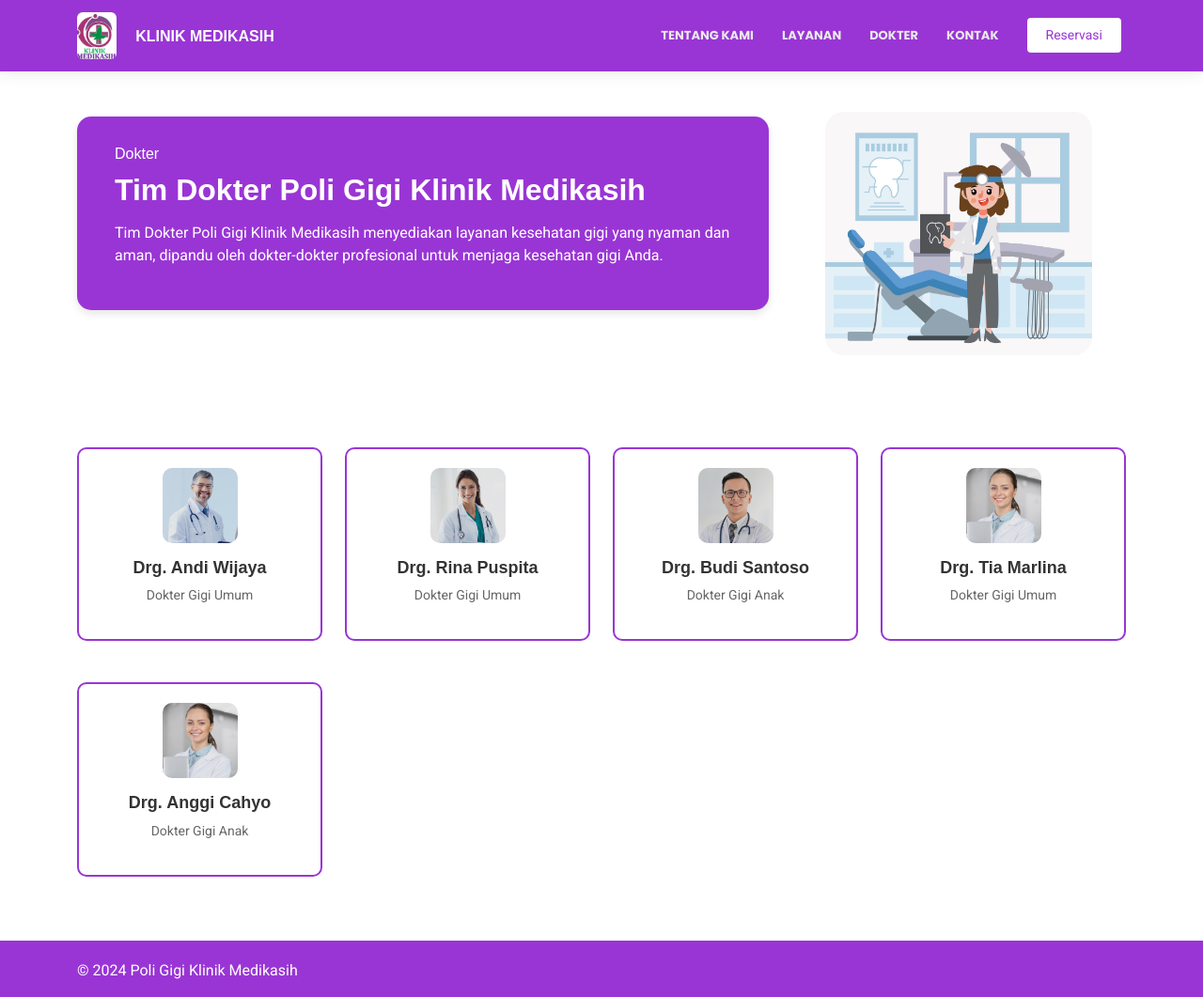
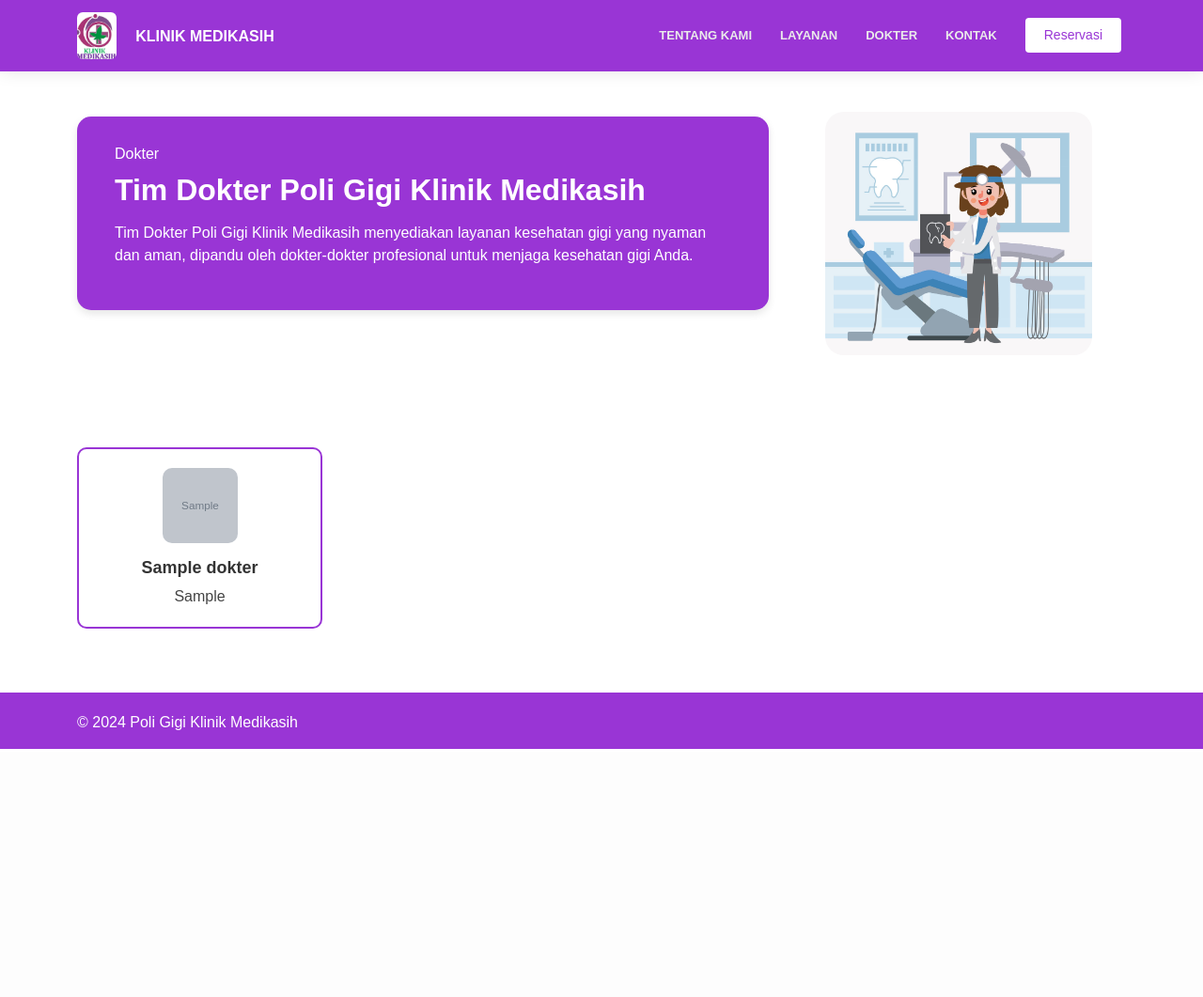
Before and after one commit to Divarizky/website-poli-gigi-klinik-pratama-pppl, a PHP site: page /website-poli-gigi-klinik-pratama-pppl/pages/doctor.php in a window 1280 px wide. Shown: the whole page at 94% size. After the commit the page ends 797 px from the top, so only its background shows below. Run offline with PHP 8.4, Linux system fonts and the light colour scheme; tables that the repository leaves empty or names only in its code hold one stand-in row (values such as "Sample post"); grey boxes marked "Sample" are stand-in pictures.

Commit message:
Menghubungkan Database dari Halaman Admin dengan Halaman User dan Menyesuaikan Font pada Halaman User.
Menghubungkan Database di Halaman Admin dengan Halaman User:
1. Menampilkan jadwal klinik sesuai dengan data dokter yang sudah ditambahkan di tabel dokter pada Halaman Admin.
2. Menampilkan data dokter pada halaman dokter di Halaman User sesuai dengan data dokter yang sudah ditambahkan di tabel dokter pada Halaman Admin.

```diff
--- a/Admin/config/process_delete_data.php
+++ b/Admin/config/process_delete_data.php
@@ -1,9 +1,9 @@
 <?php
 // Memulai session
 session_start();
-if (!isset($_SESSION['username']) || time() > $_SESSION['expire_time']) {
+if (!isset($_SESSION['username']) || !isset($_SESSION['id_admin']) || time() > $_SESSION['expire_time']) {
   session_destroy();
-  header('Location: ../Admin/pages/login.html');
+  header('Location: ../pages/login.html');
   exit();
 }
 $_SESSION['expire_time'] = time() + 1800; // Perpanjang sesi 30 menit
@@ -43,6 +43,7 @@
     $stmtDelete = $conn->prepare($sqlDelete);
     $stmtDelete->bind_param("i", $id);
   } elseif ($type === 'pasien') {
+
     // Hapus data pasien dari database
     $sqlDelete = "DELETE FROM tb_pasien WHERE id_pasien = ?";
     $stmtDelete = $conn->prepare($sqlDelete);
--- a/Admin/index.php
+++ b/Admin/index.php
@@ -73,10 +73,10 @@
                                     echo "<td>" . $no++ . "</td>";
 
                                     // Menampilkan path foto dokter berdasarkan id_dokter
-                                    $photoPath = "../Admin/assets/images/placeholder.jpg"; // Default path jika gambar tidak ditemukan
+                                    $photoPath = "assets/images/placeholder.jpg"; // Default path jika gambar tidak ditemukan
 
                                     if (!empty($dokter['foto_dokter'])) {
-                                        $filePath = "../Admin/assets/images/" . $dokter['foto_dokter'];
+                                        $filePath = "assets/images/" . $dokter['foto_dokter'];
 
                                         // Tambahkan validasi file_exists dan id_dokter
                                         if (file_exists($filePath)) {
--- a/assets/css/main.css
+++ b/assets/css/main.css
@@ -12,9 +12,9 @@
 --------------------------------------------------------------*/
 /* Fonts */
 :root {
-  --default-font: "Roboto",  system-ui, -apple-system, "Segoe UI", Roboto, "Helvetica Neue", Arial, "Noto Sans", "Liberation Sans", sans-serif, "Apple Color Emoji", "Segoe UI Emoji", "Segoe UI Symbol", "Noto Color Emoji";
-  --heading-font: "Raleway",  sans-serif;
-  --nav-font: "Poppins",  sans-serif;
+  --default-font: "Rubik",  sans-serif, Arial;
+  --heading-font: "Rubik",  sans-serif;
+  --nav-font: "Rubik",  sans-serif;
   --footer-font: "Rubik"
 }
 
--- a/pages/doctor.php
+++ b/pages/doctor.php
@@ -1,4 +1,12 @@
-<?php include("../template/header.php"); ?>
+<?php
+include("../template/header.php");
+
+// konfigurasi database
+include('../Admin/config/config_query.php');
+
+// Ambil data dokter dari database
+$result_dokter = bacaSemuaDokter();
+?>
 
 <!DOCTYPE html>
 <html lang="en">
@@ -59,51 +67,29 @@
 
         <!-- Daftar Dokter -->
         <div class="row mt-5 text-center g-4">
-        <div class="col-md-3 col-6">
-          <div class="doctor-card">
-            <div class="doctor-icon">
-              <img src="assets/img/doctors/doctors-1.jpg" alt="Dokter Icon">
-            </div>
-            <h6 class="mt-3 fw-bold">Drg. Andi Wijaya</h6>
-            <p>Dokter Gigi Umum</p>
-          </div>
-        </div>
-        <div class="col-md-3 col-6">
-          <div class="doctor-card">
-            <div class="doctor-icon">
-              <img src="assets/img/doctors/doctors-2.jpg" alt="Dokter Icon">
-            </div>
-            <h6 class="mt-3 fw-bold">Drg. Rina Puspita</h6>
-            <p>Dokter Gigi Umum</p>
-          </div>
-        </div>
-        <div class="col-md-3 col-6">
-          <div class="doctor-card">
-            <div class="doctor-icon">
-              <img src="assets/img/doctors/doctors-3.jpg" alt="Dokter Icon">
-            </div>
-            <h6 class="mt-3 fw-bold">Drg. Budi Santoso</h6>
-            <p>Dokter Gigi Anak</p>
-          </div>
-        </div>
-        <div class="col-md-3 col-6">
-          <div class="doctor-card">
-            <div class="doctor-icon">
-              <img src="assets/img/doctors/doctors-4.jpg" alt="Dokter Icon">
-            </div>
-            <h6 class="mt-3 fw-bold">Drg. Tia Marlina</h6>
-            <p>Dokter Gigi Umum</p>
-          </div>
-        </div>
-        <div class="col-md-3 col-6">
-          <div class="doctor-card">
-            <div class="doctor-icon">
-              <img src="assets/img/doctors/doctors-4.jpg" alt="Dokter Icon">
-            </div>
-            <h6 class="mt-3 fw-bold">Drg. Anggi Cahyo</h6>
-            <p>Dokter Gigi Anak</p>
-          </div>
-        </div>
+          <?php
+          // Cek apakah data dokter tersedia
+          if ($result_dokter->num_rows > 0) {
+            while ($dokter = $result_dokter->fetch_assoc()) {
+              // Tentukan path foto dokter
+              $foto_dokter = !empty($dokter['foto_dokter']) ? "Admin/assets/images/" . htmlspecialchars($dokter['foto_dokter']) : "Admin/assets/images/default.jpg";
+
+              // Tampilkan data dokter dalam format card
+              echo '<div class="col-md-3 col-6">';
+              echo '  <div class="doctor-card">';
+              echo '    <div class="doctor-icon">';
+              echo '      <img src="' . $foto_dokter . '" alt="Dokter Icon">';
+              echo '    </div>';
+              echo '    <h6 class="mt-3 fw-bold">' . htmlspecialchars($dokter['nama_dokter']) . '</h6>';
+              echo '    <span>' . htmlspecialchars($dokter['deskripsi_dokter']) . '</span>';
+              echo '  </div>';
+              echo '</div>';
+            }
+          } else {
+            // Pesan jika tidak ada data dokter
+            echo '<div class="col-12"><p>Tidak ada data dokter yang tersedia.</p></div>';
+          }
+          ?>
         </div>
       </div>
     </div>
```
Also changed, not shown: Admin/config/process_add_data.php (+49 -11 lines), index.php (+25 -21 lines), Admin/assets/images/dokter_11_3_1734254896.png (deleted), Admin/assets/images/dokter_14_3_1734350090.jpg (renamed from assets/img/doctors/doctors-3.jpg), assets/img/doctors/doctors-1.jpg (deleted), assets/img/doctors/doctors-2.jpg (deleted), assets/img/doctors/doctors-4.jpg (deleted). Lines whose indentation alone changed are shown as unchanged.
